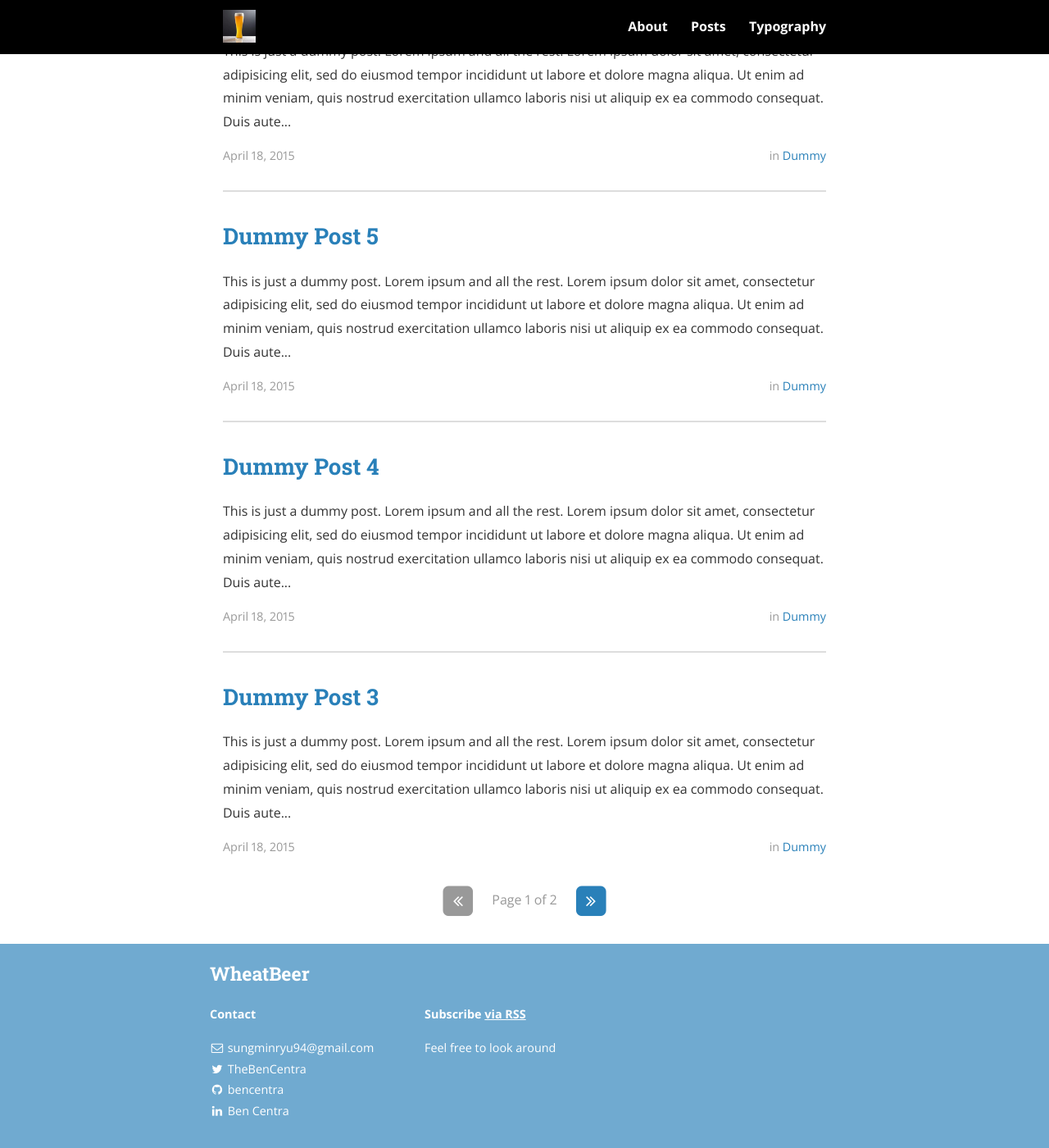
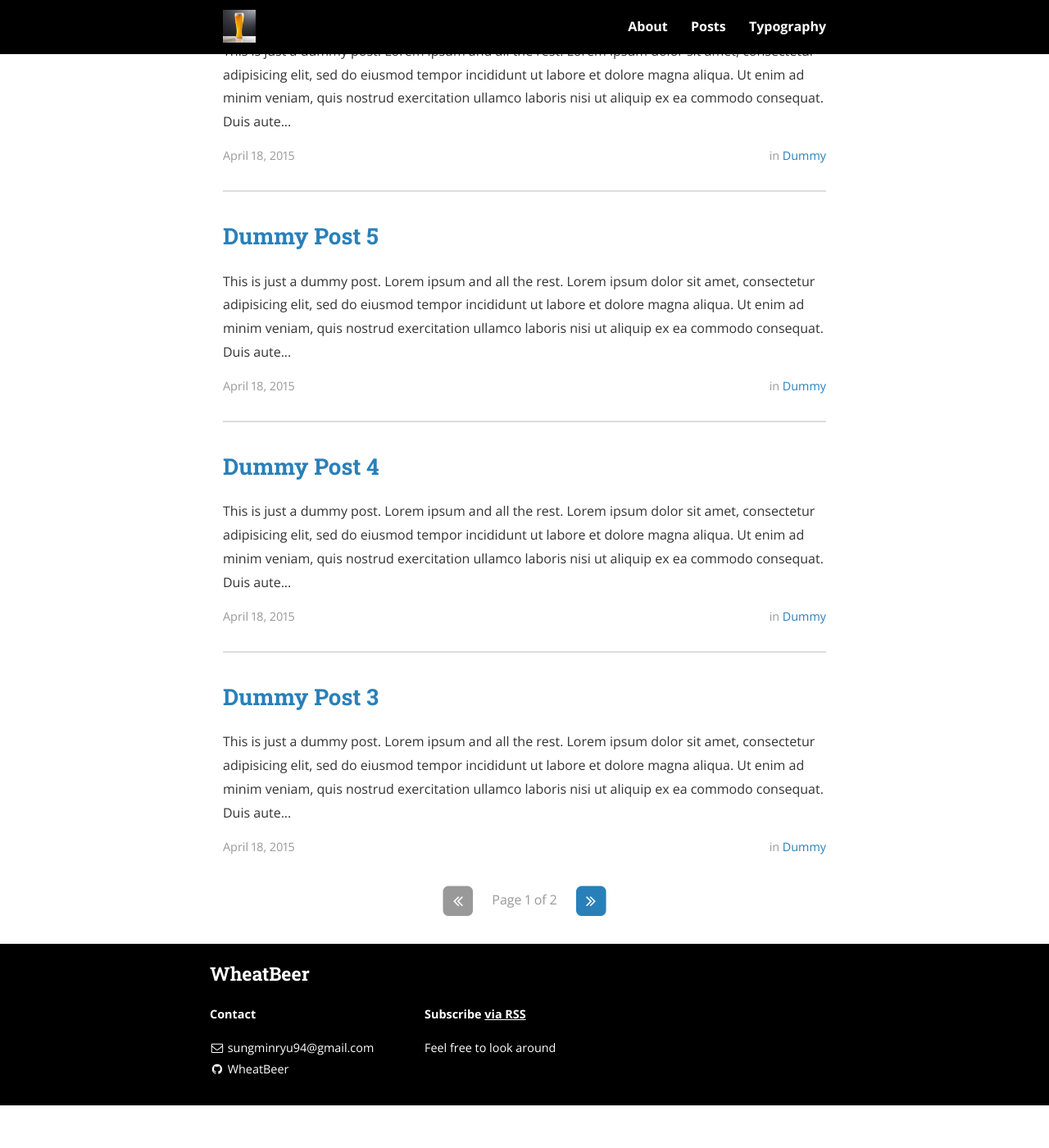
Before and after one commit to WheatBeer/WheatBeer.github.io, a Jekyll site: the page built from index.html, in a window 1280 px wide and 1400 px high, scrolled down 805 px. Shown: the whole window at 82% size. Built offline with Jekyll 4.4.1, drawn with Linux system fonts in a browser that asks for light colours; nearby versions of some CDN libraries; the list of posts is cut into pages by our own code; after the commit the page ends 2153 px from its top, so only the background shows below that.

Commit message:
first commit

```diff
--- a/_config.yml
+++ b/_config.yml
@@ -72,29 +72,29 @@ descriptions:
 social:
   - name: Twitter
     icon: twitter
-    username: TheBenCentra
-    url: https://twitter.com/TheBenCentra
+    username:
+    url:
     desc: Follow me on Twitter
     share: true
 
   - name: Facebook
     icon: facebook
-    username: thebencentra
+    username:
     url:
     desc: Friend me on Facebook
     share: true
 
   - name: GitHub
     icon: github
-    username: bencentra
+    username: WheatBeer
     url: https://github.com/WheatBeer
     desc: Fork me on GitHub
     share: false
 
   - name: LinkedIn
     icon: linkedin
-    username: Ben Centra
-    url: https://www.linkedin.com/pub/ben-centra/47/769/60a
+    username:
+    url:
     desc: Connect with me on LinkedIn
     share: true
 
@@ -186,12 +186,12 @@ social:
 # These are for automatically generating sharing metadata for FB and Twitter
 # OS Protocol is for sharing the source of your site, if you're interested. For more, see osprotocol.com
 protocols:
-    fb_image: "/assets/logo.png"
+    fb_image: "/assets/favicon.png"
     fb_image_width: 612
     fb_image_height: 605
     fb_image_type: "image/png"
 
-    twitter_image: "/assets/logo.png"
+    twitter_image: "/assets/favicon.png"
 
     os_repo: "https://github.com/bencentra/centrarium.com"
     os_rcs_type: "git"
--- a/_sass/_layout.scss
+++ b/_sass/_layout.scss
@@ -114,7 +114,8 @@ pre code.hljs {
   // Mobile view
   .navigation-menu-button {
     display: block;
-    float: right;
+	float: right;
+	color: white;
     margin: 0;
 	font-size: 1.5em;
 	padding-top: 0.5em;
@@ -243,7 +244,7 @@ pre code.hljs {
 	.site-header-container {
 		color: $white;
 		text-shadow: 0 2px 1px rgba(0,0,0,0.33);
-		background-color: $highlight-color;
+		background-color: $white;
 		.site-header{
 			.title {
 				font-size: modular-scale(6);
@@ -360,7 +361,7 @@ pre code.hljs {
 .site-footer {
 	$link-color: $white;
 	padding: 1em 1em 2em 1em;
-	background-color: $highlight-color;
+	background-color: black;
 	color: $white;
 	a {
 	  color: $link-color;
```
Also changed, not shown: assets/logo.png (deleted).
